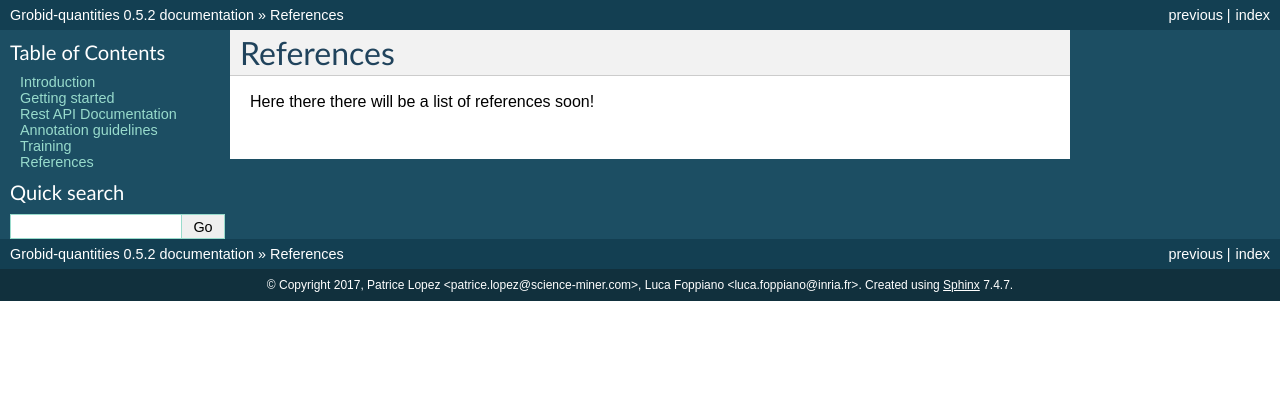
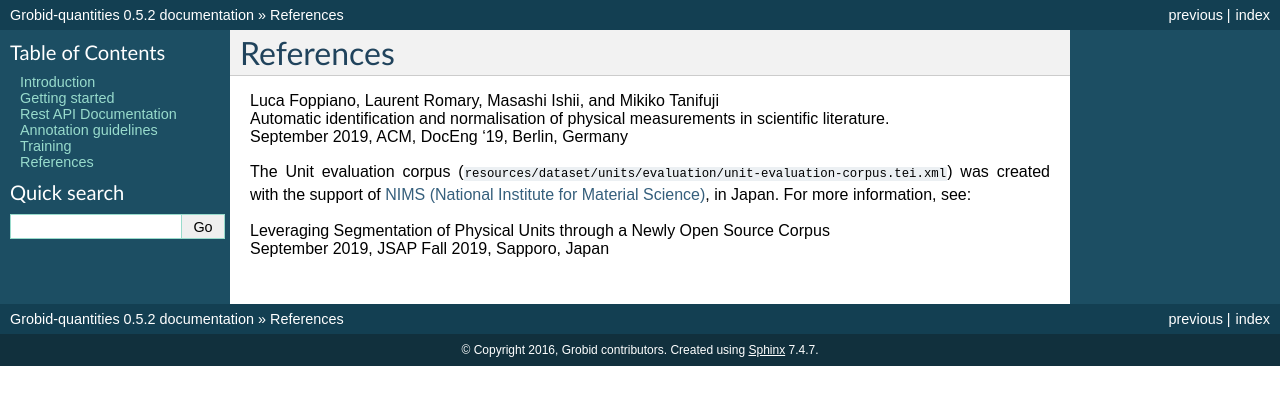
Before and after one commit to lfoppiano/grobid-quantities, a Sphinx documentation site: the page built from doc/references.rst, in a window 1280 px wide. Shown: the top 405 px of the page. Built offline with Sphinx 7.4.7, drawn with Linux system fonts in a browser that asks for light colours.

Commit message:
Adding evaluation corpus for units, updating documentation

```diff
--- a/doc/conf.py
+++ b/doc/conf.py
@@ -47,7 +47,7 @@ master_doc = 'index'
 
 # General information about the project.
 project = 'Grobid-quantities'
-copyright = '2017, Patrice Lopez <patrice.lopez@science-miner.com>, Luca Foppiano <luca.foppiano@inria.fr>'
+copyright = '2016, Grobid contributors'
 author = 'Patrice Lopez <patrice.lopez@science-miner.com>, Luca Foppiano <luca@foppiano.org>'
 
 # The version info for the project you're documenting, acts as replacement for
--- a/doc/gettingStarted.rst
+++ b/doc/gettingStarted.rst
@@ -3,7 +3,7 @@
 Getting started
 ===============
 
-Grobid-quantities requires *JDK 1.8* and Grobid to be installed.
+Grobid-quantities requires *JDK 1.8 or greater* and Grobid to be installed.
 
 Install and build
 ~~~~~~~~~~~~~~~~~
--- a/doc/references.rst
+++ b/doc/references.rst
@@ -1,4 +1,14 @@
+
 References
 ==========
 
-Here there there will be a list of references soon!
+| Luca Foppiano, Laurent Romary, Masashi Ishii, and Mikiko Tanifuji
+| Automatic identification and normalisation of physical measurements in scientific literature.
+| September 2019, ACM, DocEng '19, Berlin, Germany
+
+The Unit evaluation corpus (``resources/dataset/units/evaluation/unit-evaluation-corpus.tei.xml``) was created
+with the support of `NIMS (National Institute for Material Science) <https://www.nims.go.jp>`_, in Japan.
+For more information, see:
+
+| Leveraging Segmentation of Physical Units through a Newly Open Source Corpus
+| September 2019, JSAP Fall 2019, Sapporo, Japan
```
Also changed, not shown: doc/introduction.rst (+12 -5 lines), 2 other files.
